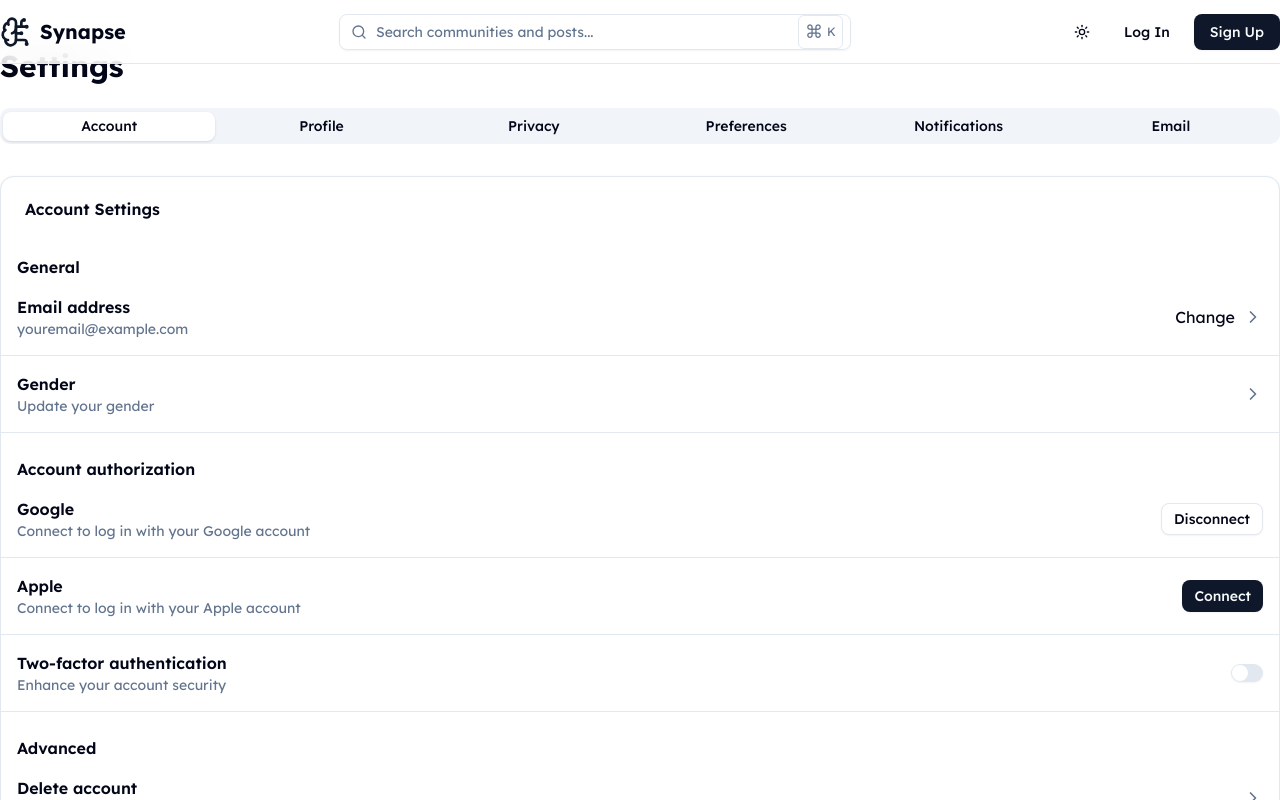
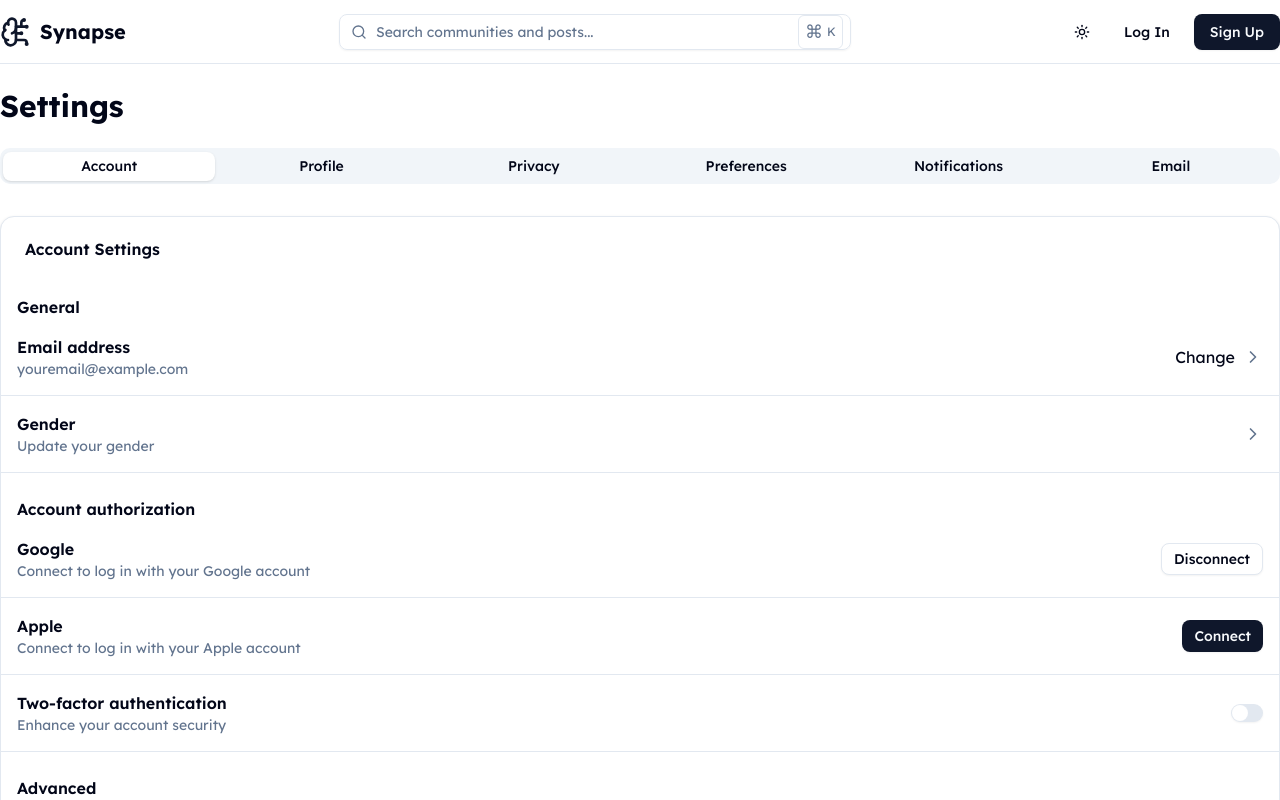
Before and after one commit to dhlananhh/synapse-client, a Next.js app: page /settings in a window 1280 px wide. Shown: the top 800 px of the page. Built offline with nearby package versions, Linux system fonts and the light colour scheme.

Commit message:
feat: implement EmailTab, NotificationTab, PreferencesTab in settings page

```diff
--- a/src/app/(main)/settings/page.tsx
+++ b/src/app/(main)/settings/page.tsx
@@ -9,17 +9,15 @@ import {
 } from "@/components/ui/tabs";
 import AccountTab from "@/components/features/settings/AccountTab";
 import ProfileTab from "@/components/features/settings/ProfileTab";
-
-
-const PrivacyTab = () => <div className="text-muted-foreground p-4">Privacy settings will be here.</div>;
-const PreferencesTab = () => <div className="text-muted-foreground p-4">Preferences settings will be here.</div>;
-const NotificationsTab = () => <div className="text-muted-foreground p-4">Notifications settings will be here.</div>;
-const EmailTab = () => <div className="text-muted-foreground p-4">Email settings will be here.</div>;
+import NotificationsTab from "@/components/features/settings/NotificationsTab";
+import EmailTab from "@/components/features/settings/EmailTab";
+import PreferencesTab from "@/components/features/settings/PreferencesTab";
+import PrivacyTab from "@/components/features/settings/PrivacyTab";
 
 
 export default function SettingsPage() {
   return (
-    <div>
+    <div className="mt-10 mb-10">
       <h1 className="text-3xl font-bold mb-6">Settings</h1>
 
       <Tabs defaultValue="account" className="w-full">
```
